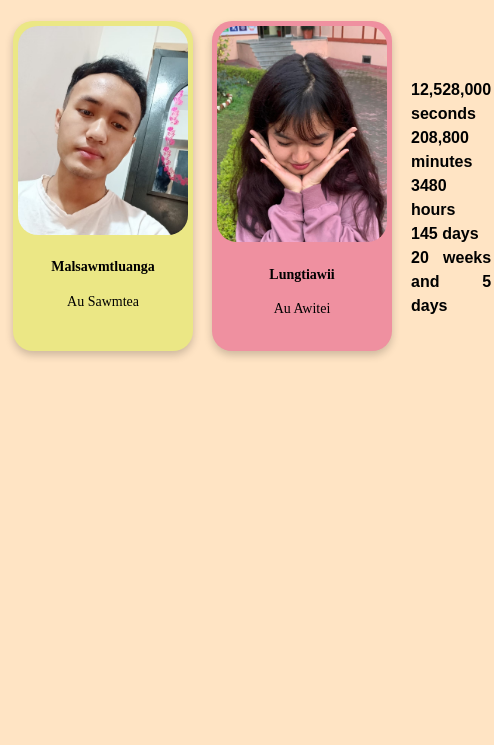
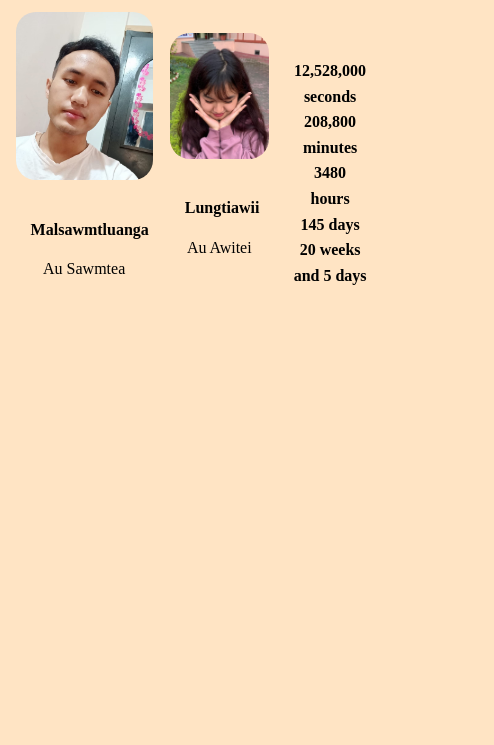
Before and after one commit to MalsawmtluangaBualte/memorable, a plain HTML site: page index.html in a window 390 px wide. Shown: the part 99-844 px from the top of the page, 494 px wide, since content can reach past the window. Drawn offline with Linux system fonts and the light colour scheme.

Commit message:
Update style.css

```diff
--- a/style.css
+++ b/style.css
@@ -2,121 +2,57 @@ body {
     text-align: center;
     background-color: bisque;
     margin: 0;
-    padding: 0;
+    padding: 10px;
+    font-size: 16px;
 }
 
-@media screen and (max-width: 600px) {
+@media screen and (max-width: 768px) {
     body {
-        font-size: 14px;
-        padding: 10px;
+        padding: 5px;
     }
 
     .headings {
         text-shadow: 2px 1px rgb(248, 183, 183);
-        font-size: 24px;
+        font-size: 28px;
+        margin-bottom: 15px;
     }
 
     .buttons {
-        height: 45px;
-        width: 100px;
+        height: 50px;
+        width: 90%;
+        max-width: 250px;
         border-radius: 15px;
-        font-size: 16px;
+        font-size: 18px;
+        margin: 10px auto;
+        display: block;
     }
 
     .describe {
-        font-size: 14px;
-        line-height: 1.4;
-        text-align: left;
+        font-size: 16px;
+        line-height: 1.6;
+        text-align: center;
+        padding: 0 15px;
     }
 
     .card, .awiteis {
-        width: 100%;
-        max-width: 250px;
+        width: 90%;
+        max-width: 300px;
         height: auto;
-        margin: 10px auto;
+        margin: 15px auto;
         box-sizing: border-box;
+        display: block;
     }
 
     .container {
-        padding: 10px;
+        padding: 15px;
     }
 }
 
-/* Original desktop styles remain unchanged */
+/* Existing desktop styles remain the same */
 .headings {
     text-shadow: 4px 2px rgb(248, 183, 183);
     font-family: 'Segoe UI';
     font-size: 36px;
 }
 
-.buttons {
-    height: 60px;
-    width: 120px;
-    border-radius: 20px;
-    cursor: pointer;
-    font-family: 'Segoe UI';
-    font-weight: bold;
-    background-color: rgb(255, 89, 52);
-    color: white;
-    border: none;
-    box-shadow: 0 3px #999;
-    font-size: 18px;
-}
-
-.buttons:hover {
-    background-color: rgb(255, 141, 116);
-}
-
-.buttons:active {
-    background-color: #3e8e41;
-    box-shadow: 0 5px #666;
-    transform: translateY(4px);
-}
-
-.describe {
-    font-family: 'Arial';
-    font-size: 16px;
-    line-height: 1.5;
-    text-align: justify;
-    text-justify: auto;
-}
-
-.card {
-    box-shadow: 0 4px 8px 0 rgba(0,0,0,0.2);
-    transition: 0.3s;
-    width: 180px;
-    height: 330px;
-    border-radius: 20px;
-    background-color: rgb(235, 231, 133);
-    padding: 5px;
-    box-shadow: 1 5px #999;
-    cursor: pointer;
-    margin-right: 15px;
-}
-
-.card:hover {
-    box-shadow: 0 8px 16px 0 rgba(0,0,0,0.2);
-    background-color: rgb(244, 242, 171);
-}
-
-.container {
-    padding: 2px 16px;
-}
-
-.awiteis:hover {
-    box-shadow: 0 8px 16px 0 rgba(0,0,0,0.2);
-    background-color: rgb(246, 170, 182);
-}
-
-.awiteis {
-    box-shadow: 0 4px 8px 0 rgba(0,0,0,0.2);
-    transition: 0.3s;
-    width: 180px;
-    height: 330px;
-    border-radius: 20px;
-    background-color: rgb(239, 144, 160);
-    padding: 5px;
-    box-shadow: 1 5px #999;
-    cursor: pointer;
-    margin-right: 15px;
-}
+/* Rest of the previous CSS remains unchanged */
```
